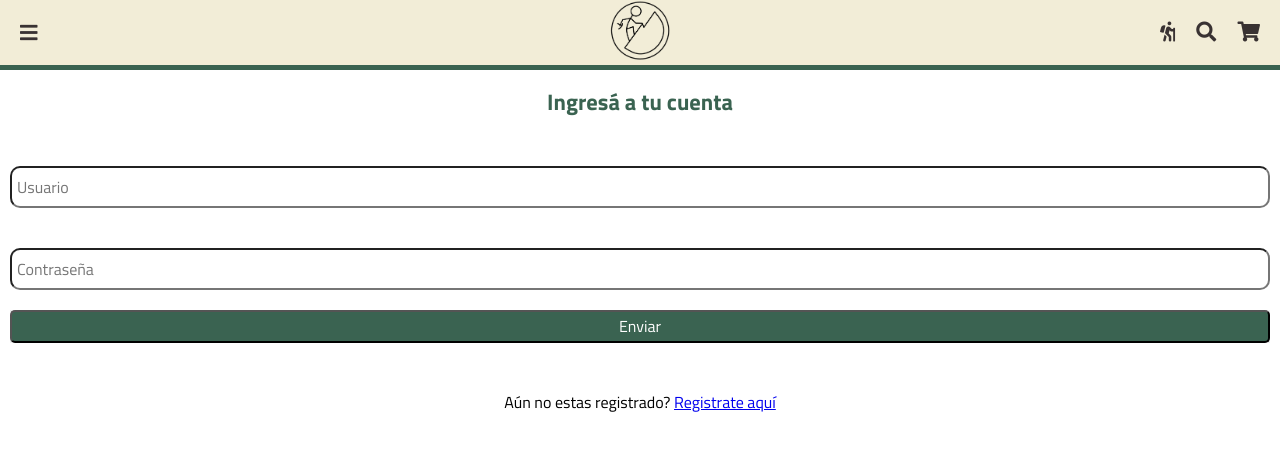
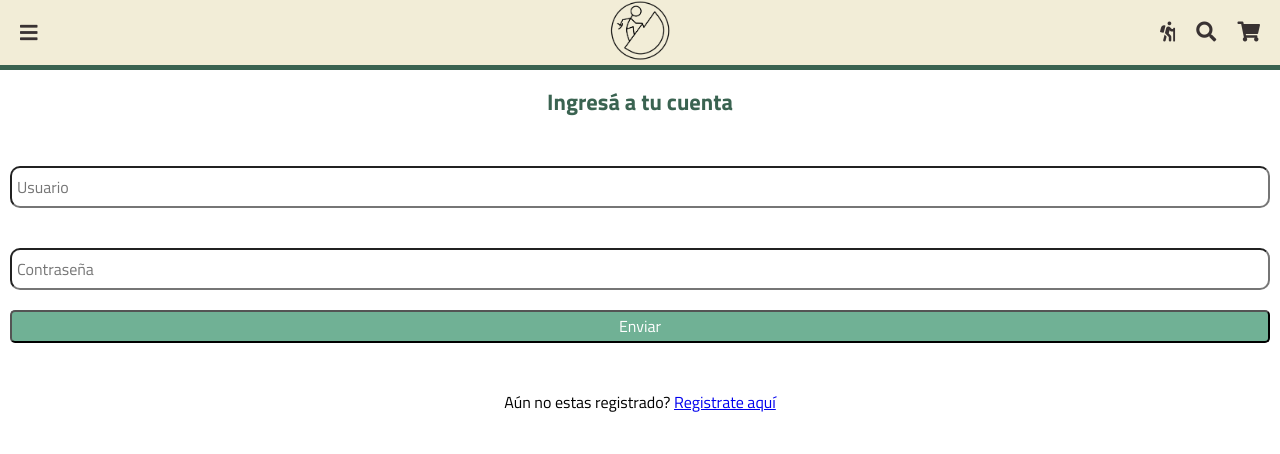
Before and after one commit to JuanLamb/ProgramaticGrupo9Sprint2, a website: page views/login.html in a window 1280 px wide. In both pictures the pointer is over the button "Enviar". Shown: the top 454 px of the page. Drawn offline with Linux system fonts and the light colour scheme.

Commit message:
Miguez: estilos a botones en register y login

```diff
--- a/public/css/login.css
+++ b/public/css/login.css
@@ -124,8 +124,8 @@ input {
     color: white;
 }
 
-.login-button:hover {
-    background-color: #eeeeee;
+.login-button button:hover {
+    background-color: #70b195;
     transition: 300ms;
 }
 
--- a/public/css/register.css
+++ b/public/css/register.css
@@ -92,7 +92,6 @@ h4 {
 }
 
 input {
-
     padding: 10px 5px;
     border-radius: 10px;
     margin: 10px;
@@ -148,6 +147,11 @@ button {
 .button {
     text-decoration: none;
     text-align: center;
+}
+
+.button button:hover {
+    background-color: #70b195;
+    transition: 300ms;
 }
 
 
```
